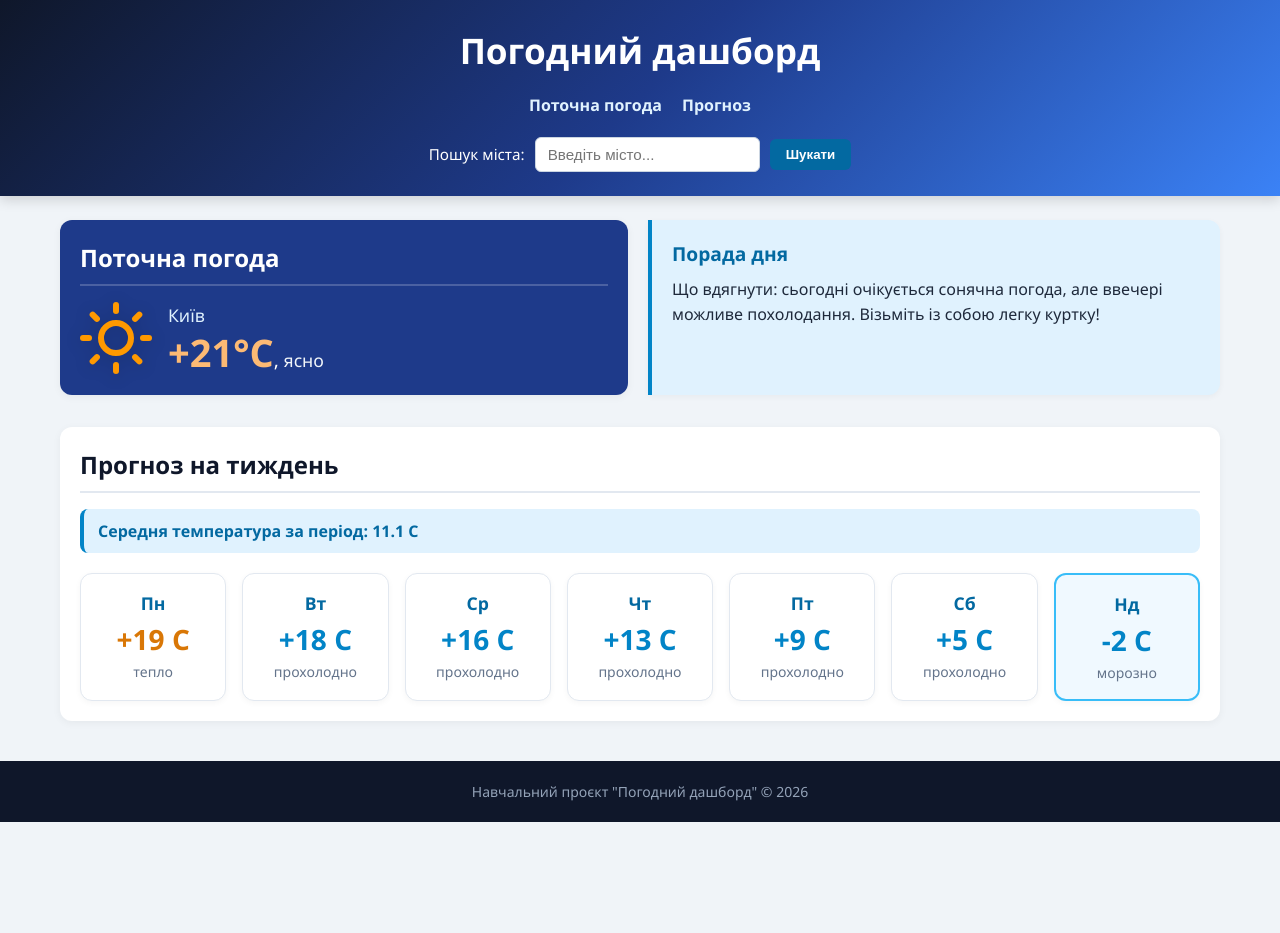
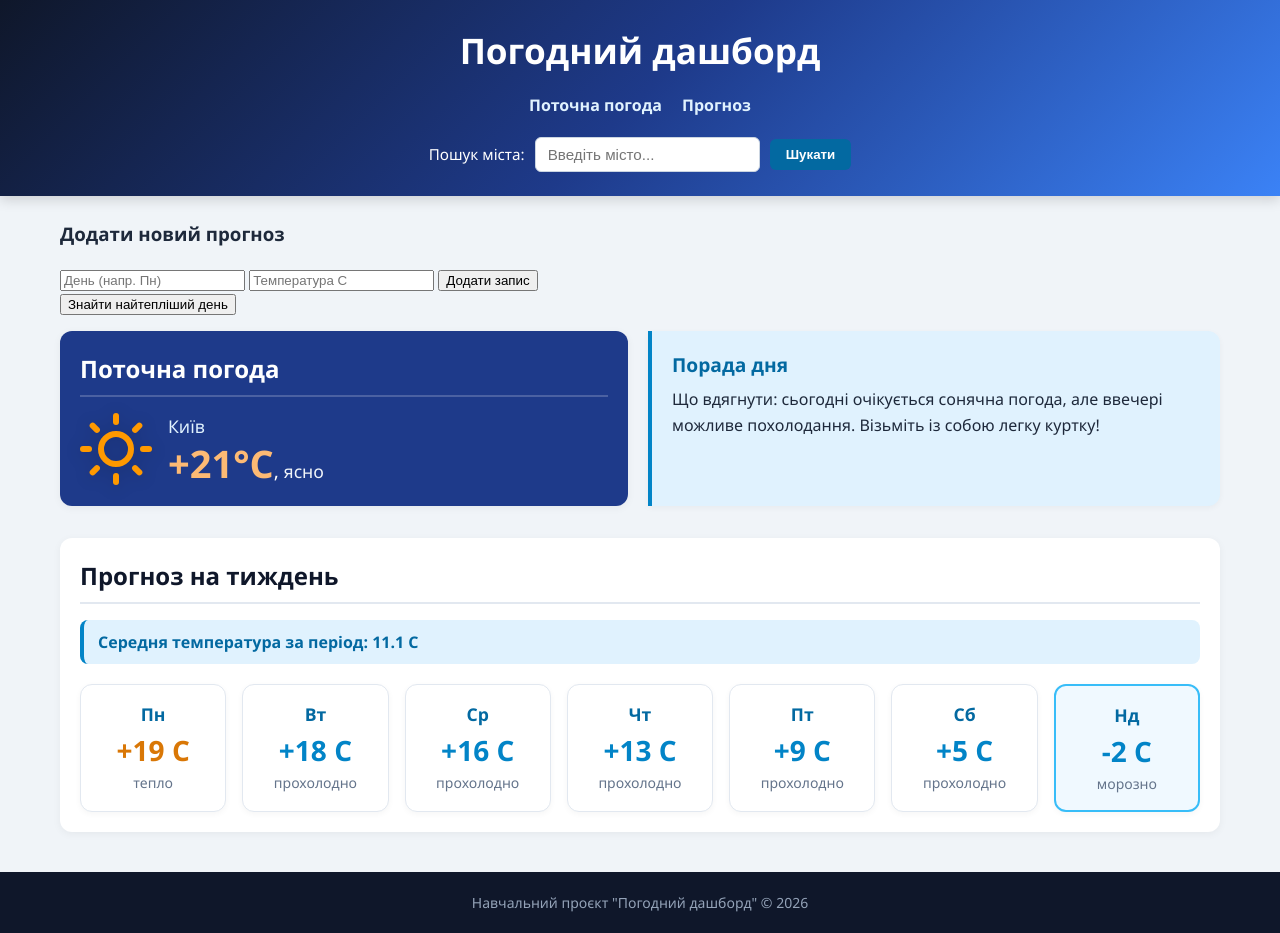
Before and after one commit to oleksandr856/weather-dashboard, a plain HTML site: page index.html in a window 1280 px wide. Before the commit the page ends 822 px from the top, so only its background shows below. Drawn offline with Linux system fonts and the light colour scheme.

Commit message:
Оновлено index.html: додано форму для нових записів, поля вводу з атрибутами required, блок пошуку найтеплішого дня

```diff
--- a/index.html
+++ b/index.html
@@ -29,6 +29,20 @@
   </header>
 
   <main class="main-content">
+    <form id="add-weather-form" class="add-weather-form">
+      <h3 class="add-weather-title">Додати новий прогноз</h3>
+      <div class="form-inputs">
+        <input type="text" name="day" id="day-input" class="add-weather-input" placeholder="День (напр. Пн)" required>
+        <input type="number" name="tempC" id="temp-input" class="add-weather-input" placeholder="Температура C" required>
+        <button type="submit" class="add-weather-submit">Додати запис</button>
+      </div>
+    </form>
+
+    <div class="warmest-action">
+      <button id="warmest-btn" class="warmest-btn">Знайти найтепліший день</button>
+      <p id="warmest-result" class="warmest-result-text"></p>
+    </div>
+
     <div class="top-wrapper">
       <section id="current" class="content-section current-weather">
         <h2>Поточна погода</h2>
```
